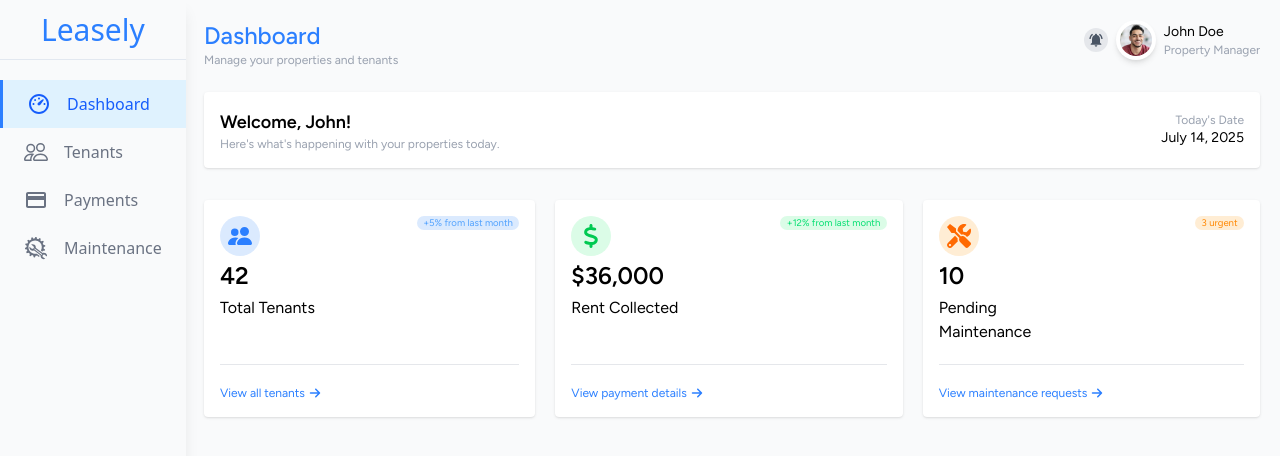
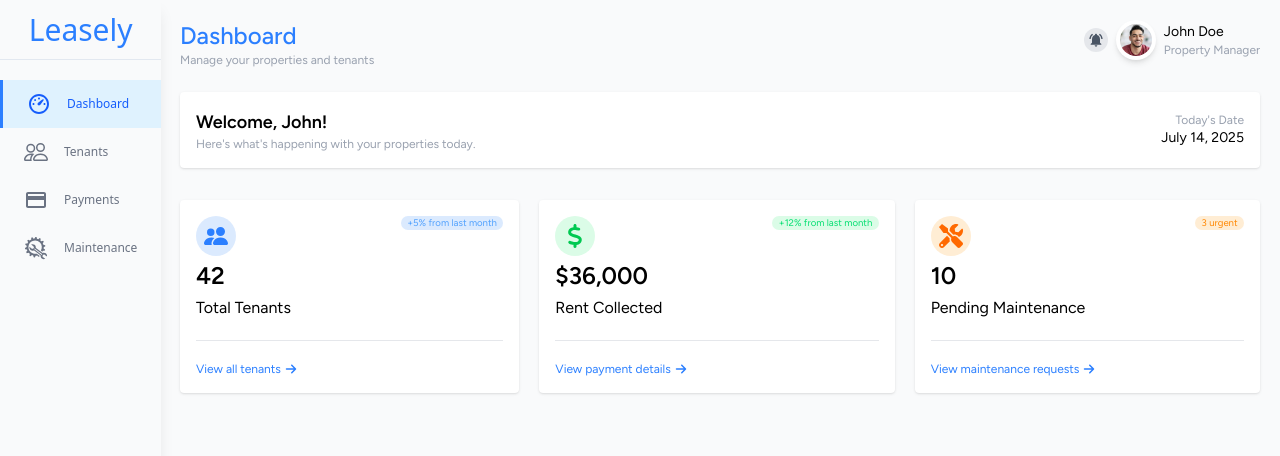
Before and after one commit to JRodriguez-Luna/Leasely, a React (Vite) app: page / in a window 1280 px wide. Shown: the top 456 px of the page. Built offline with nearby package versions, Linux system fonts and the light colour scheme.

Commit message:
Fix size in SideNav and Dashboard. ( #16 )

```diff
--- a/src/components/SideNav.tsx
+++ b/src/components/SideNav.tsx
@@ -33,7 +33,7 @@ export function SideNav() {
     return (
         <>
             {/* Container */}
-            <div className="flex flex-col fixed max-sm:hidden w-auto h-dvh shadow-lg">
+            <div className="flex flex-col fixed max-sm:hidden w-auto h-dvh shadow-lg text-[0.75rem]">
                 {/* title display */}
                 <div className="flex w-full h-15 justify-center items-center border-b border-b-slate-200 p-5">
                     <div className="text-3xl text-blue-500">Leasely</div>
--- a/src/pages/Dashboard.tsx
+++ b/src/pages/Dashboard.tsx
@@ -5,7 +5,7 @@ import './Dashboard.css'
 
 export function Dashboard() {
     return (
-        <main className='dashboard-container h-full flex flex-col sm:ml-46 px-5 py-5 max-sm:mb-22 gap-8'>
+        <main className='dashboard-container h-full flex flex-col sm:ml-40 px-5 py-5 max-sm:mb-22 gap-8'>
             <Header />
             <WelcomeBack />
             <SummaryCard />
```
